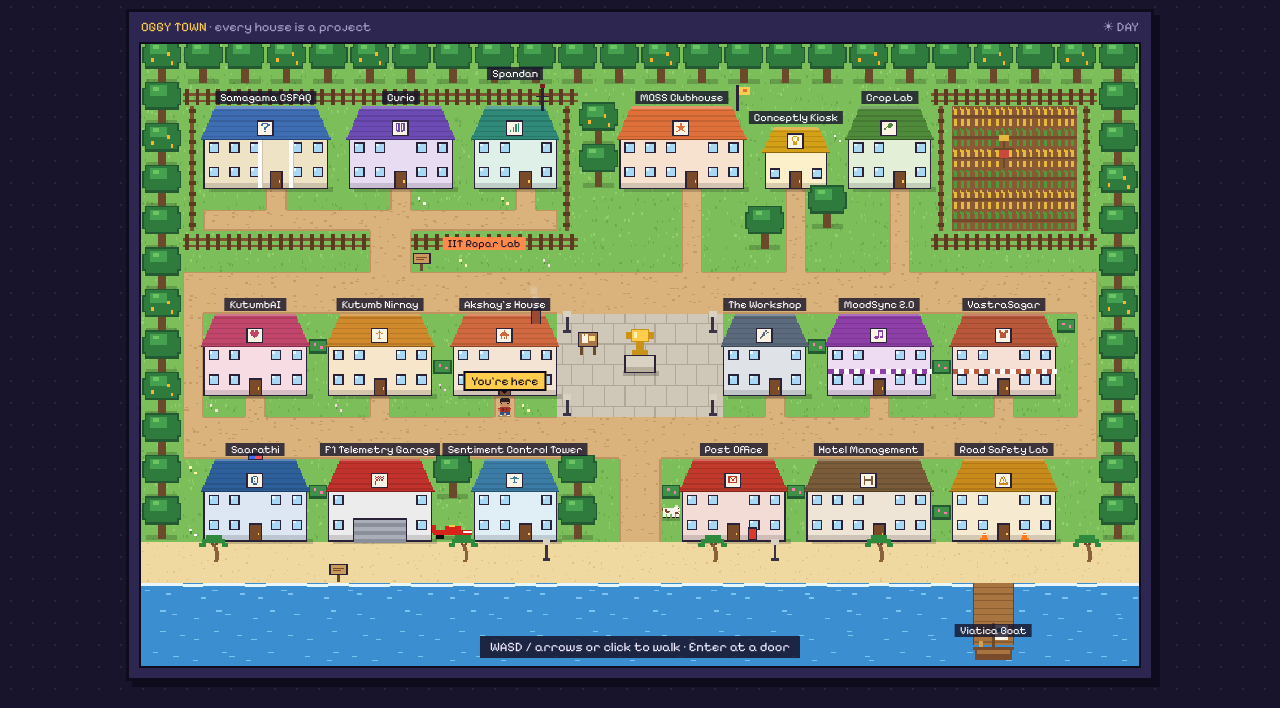
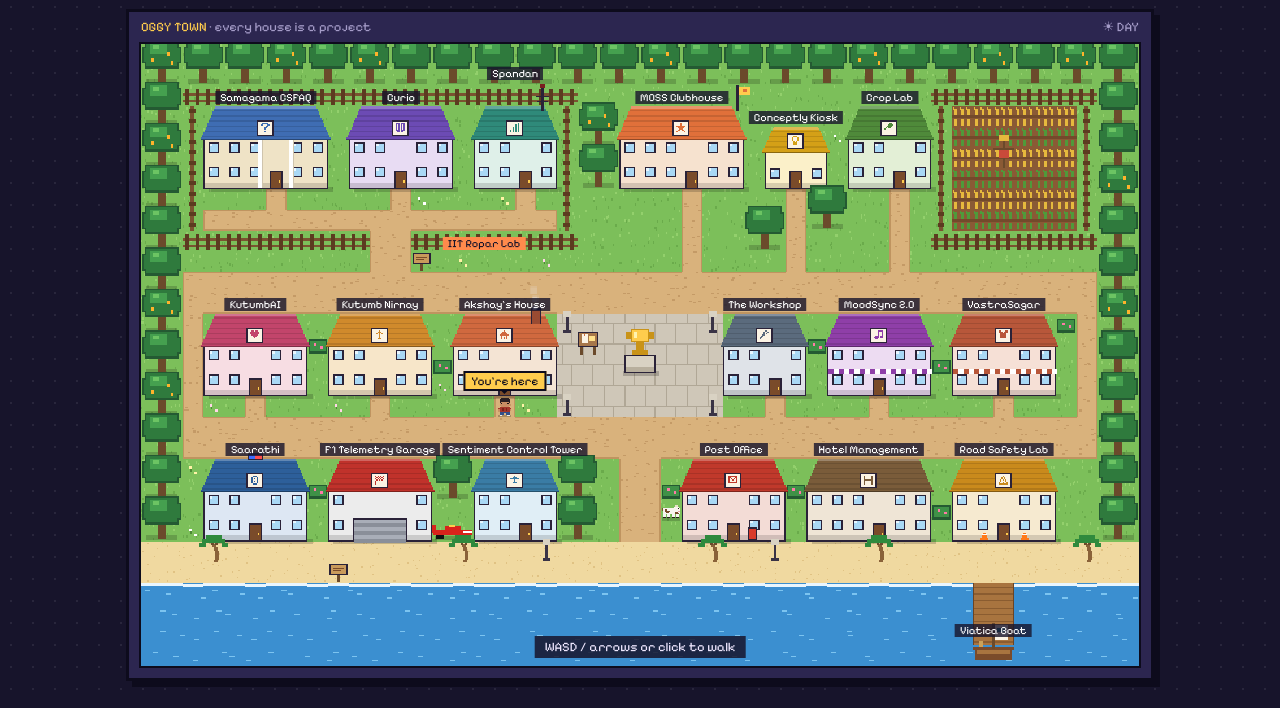
Before and after one commit to AkshayOggisetty/Portfolio, a plain HTML site: page index.html in a window 1280 px wide. Shown: the part 70-778 px from the top of the page. Drawn offline with Linux system fonts and the light colour scheme.

Commit message:
chore: shorten map hint

```diff
--- a/index.html
+++ b/index.html
@@ -121,7 +121,7 @@
       <div id="labels"></div>
       <div id="prompt" hidden></div>
       <div id="you">You're here</div>
-      <div id="hint">WASD / arrows or click to walk · Enter at a door</div>
+      <div id="hint">WASD / arrows or click to walk</div>
       <div id="dialog" hidden><div class="who" id="dWho"></div><div id="dText"></div><span class="more">▼</span></div>
       <article id="panel" hidden></article>
     </div>
```
